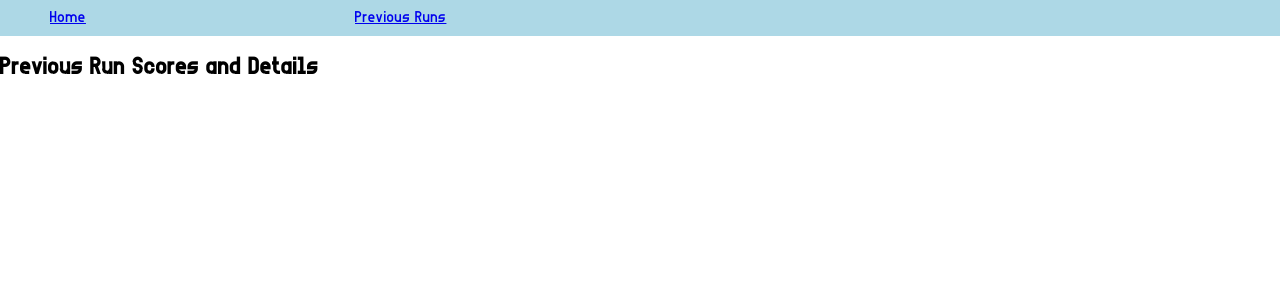
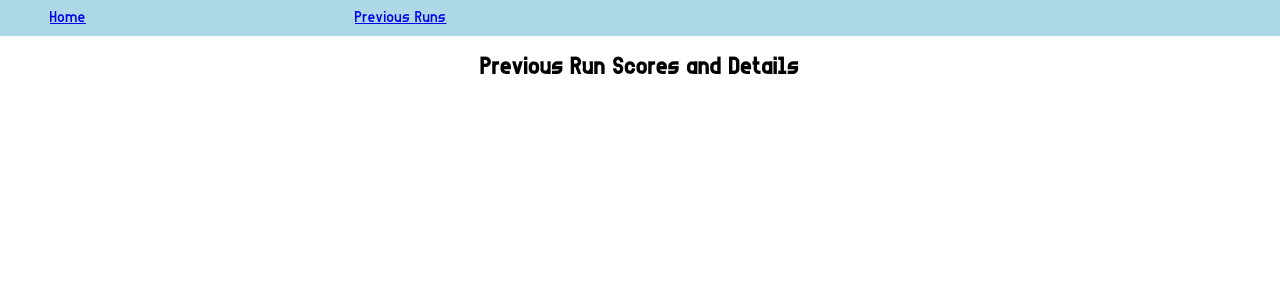
Before and after one commit to Kat-9003CF/CargoConnectScorer, a React (Create React App) app in the folder client/: page /PreviousRuns in a window 1280 px wide. Shown: the top 300 px of the page. Built offline with nearby package versions, Linux system fonts and the light colour scheme.

Commit message:
PrevRuns css created

```diff
--- /dev/null
+++ b/client/src/components/PreviousRuns.css
@@ -0,0 +1,19 @@
+.PrevRuns {
+    text-align: center;
+    font-family: "text";
+  }
+
+  .PrevRuns img {
+    width: 40%;
+    margin: 0 auto;
+  }
+
+  button:hover {
+    cursor: pointer;
+  }
+
+  @font-face {
+    font-family: "text";
+    src: url('arial_narrow_7.ttf');
+    format: ("truetype");
+  }
--- a/client/src/components/PreviousRuns.js
+++ b/client/src/components/PreviousRuns.js
@@ -1,5 +1,5 @@
 import React, { useState } from "react";
-import "./Home.css";
+import "./PreviousRuns.css";
 
 import TopScore from './TopScore'
 import Calculator from './Calculator'
```
